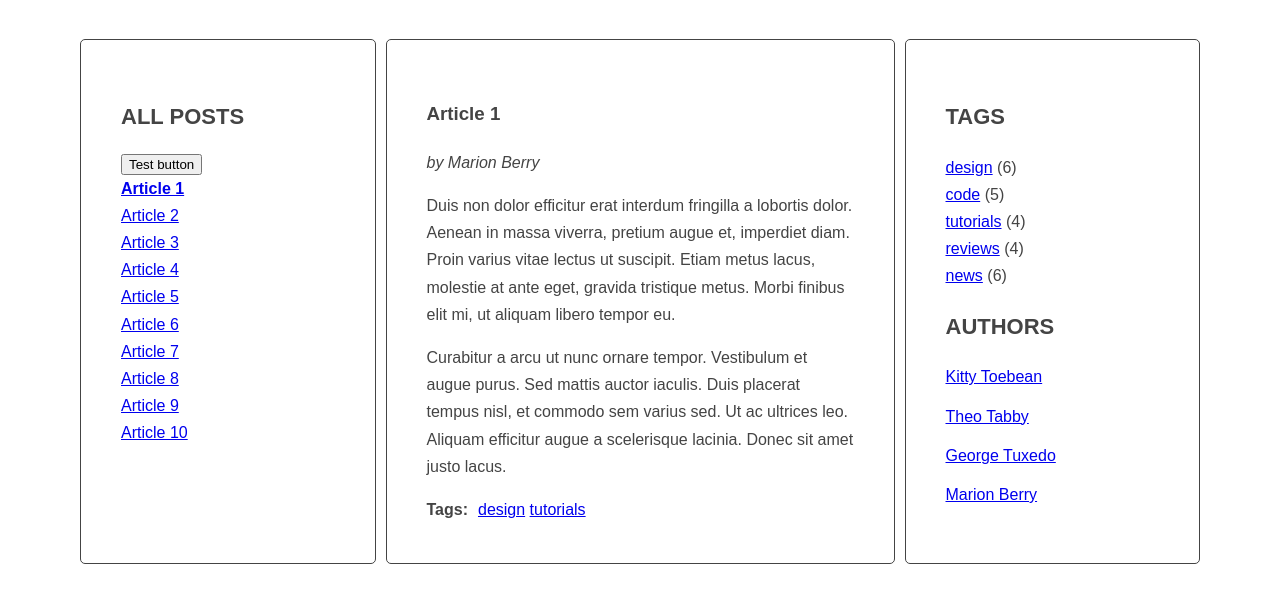
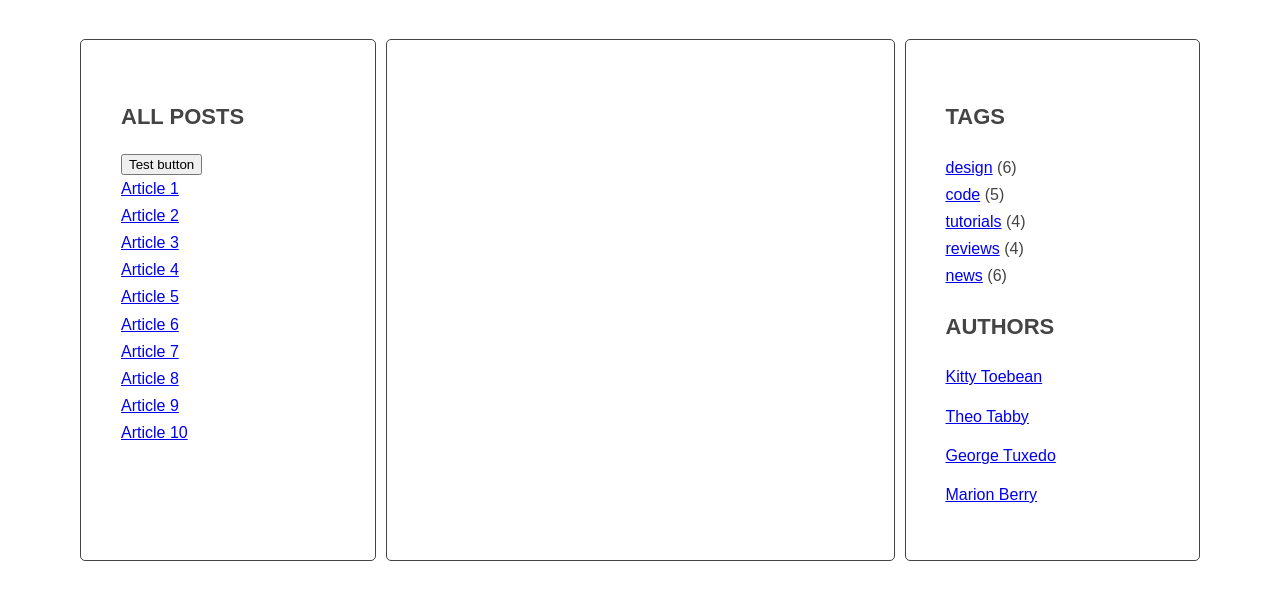
Before and after one commit to Tweber663/5-javascript-blog, a website: page index.html in a window 1280 px wide. Both pictures are taken after a click on the link "Article 1". Shown: the part 143-746 px from the top of the page. Drawn offline with Linux system fonts and the light colour scheme.

Commit message:
JS - active class removed from article lins & all articles

```diff
--- a/index.html
+++ b/index.html
@@ -11,7 +11,7 @@
         <main class="wrapper">
         <aside class="sidebar">
             <h2 class="section-title">All posts</h2>
-            <button type="button" id="button-test">Test button</button>
+            <button type="" id="button-test">Test button</button>
             <ul class="list titles">
             <li><a href="#article-1" class="active"><span>Article 1</span></a></li>
             <li><a href="#article-2"><span>Article 2</span></a></li>
--- a/js/script.js
+++ b/js/script.js
@@ -3,18 +3,30 @@
 
 
 function titleClickHandler(event){
-console.log(event.target)
+
+
  /* remove class 'active' from all article links  */
 
+ const activeLinks = document.querySelectorAll('.titles a.active');
+  for(let i = 0; activeLinks.length > i; i++) {
+    activeLinks[i].classList.remove('active');
+  }
+
   /* add class 'active' to the clicked link */
+const activeArticle = document.querySelectorAll('.posts .active');
+for (let i = 0; activeArticle.length > i; i++) {
+ activeArticle[i].classList.remove('active');
+}
 
-  /*remove class 'active' from all articles*/
+  /* remove class 'active' from all articles */
 
   /* get 'href' attribute from the clicked link */
 
   /* find the correct article using the selector (value of 'href' attribute) */
 
   /* add class 'active' to the correct article */
+
+
 }
 
 const dom_title = document.querySelectorAll('.titles a');
```
